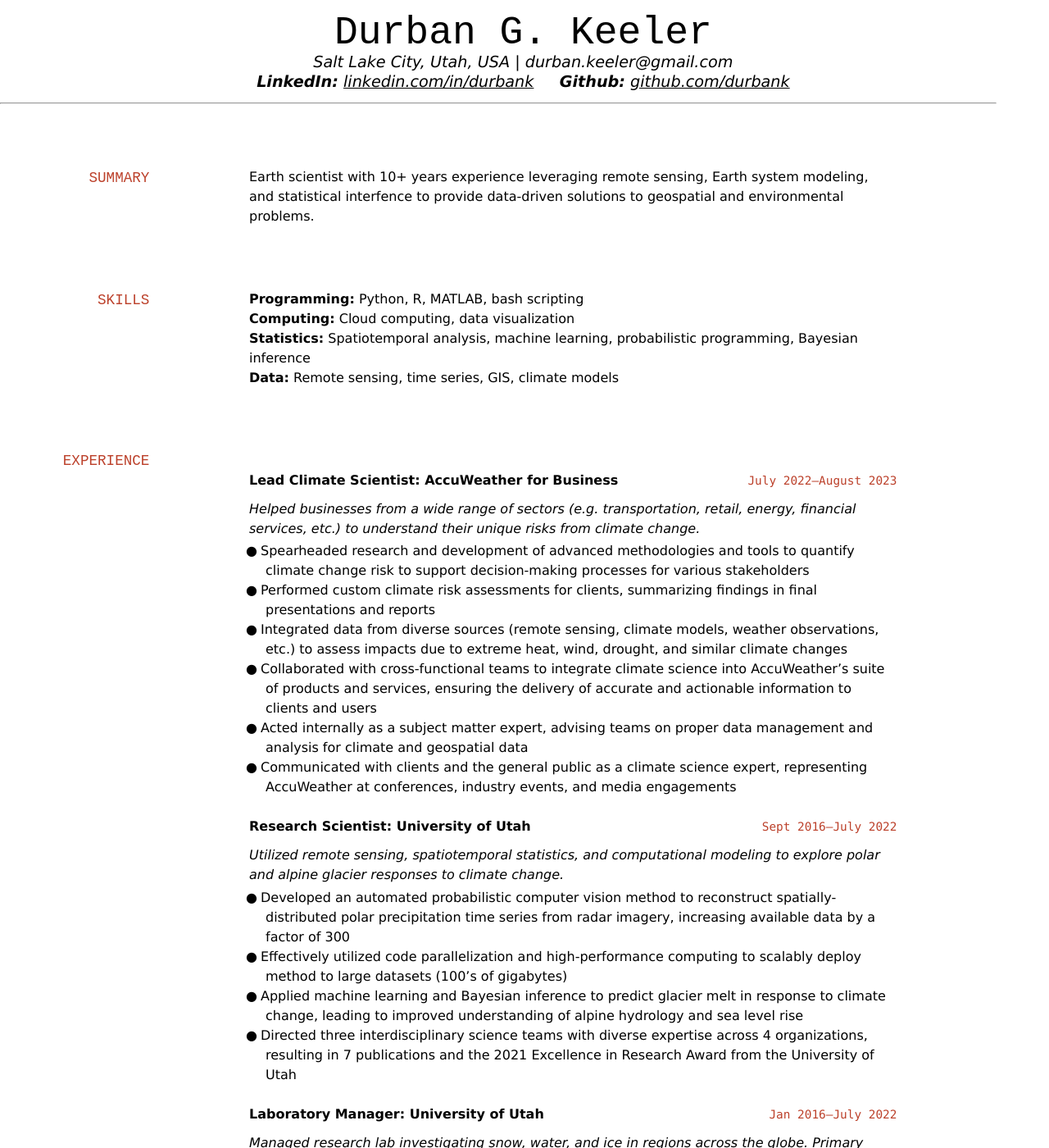
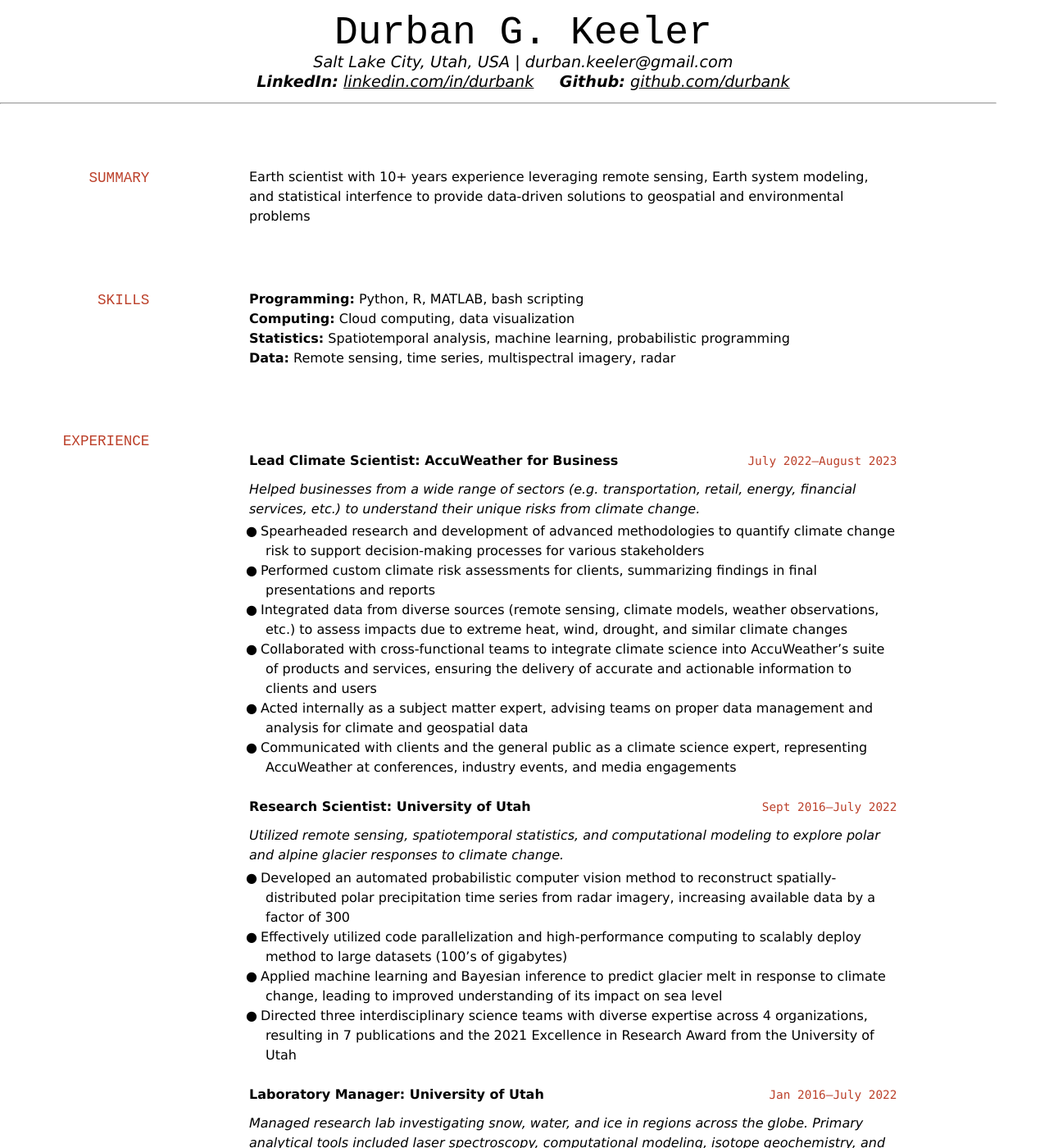
Before and after one commit to durbank/durbank.github.io, a Jekyll site: the page built from cv/resume-geo.md, in a window 1280 px wide and 1400 px high. Shown: the whole window at 82% size. Built offline with Jekyll 4.4.1, drawn with Linux system fonts in a browser that asks for light colours; some of the changed text lies outside the part shown.

Commit message:
Minor updates to geospatial resume

```diff
--- a/cv/resume-geo.md
+++ b/cv/resume-geo.md
@@ -14,14 +14,14 @@
 
 ## SUMMARY
 
-Earth scientist with 10+ years experience leveraging remote sensing, Earth system modeling, and statistical interfence to provide data-driven solutions to geospatial and environmental problems.
+Earth scientist with 10+ years experience leveraging remote sensing, Earth system modeling, and statistical interfence to provide data-driven solutions to geospatial and environmental problems
 
 ## SKILLS
 
 **Programming:** Python, R, MATLAB, bash scripting \
 **Computing:** Cloud computing, data visualization \
-**Statistics:** Spatiotemporal analysis, machine learning, probabilistic programming, Bayesian inference \
-**Data:** Remote sensing, time series, GIS, climate models
+**Statistics:** Spatiotemporal analysis, machine learning, probabilistic programming\
+**Data:** Remote sensing, time series, multispectral imagery, radar
 
 ### EXPERIENCE
 
@@ -31,7 +31,7 @@
 
 *Helped businesses from a wide range of sectors (e.g. transportation, retail, energy, financial services, etc.) to understand their unique risks from climate change.*
 
-- Spearheaded research and development of advanced methodologies and tools to quantify climate change risk to support decision-making processes for various stakeholders
+- Spearheaded research and development of advanced methodologies to quantify climate change risk to support decision-making processes for various stakeholders
 - Performed custom climate risk assessments for clients, summarizing findings in final presentations and reports
 - Integrated data from diverse sources (remote sensing, climate models, weather observations, etc.) to assess impacts due to extreme heat, wind, drought, and similar climate changes
 - Collaborated with cross-functional teams to integrate climate science into AccuWeather's suite of products and services, ensuring the delivery of accurate and actionable information to clients and users
@@ -46,7 +46,7 @@
 - Developed an automated probabilistic computer vision method to reconstruct spatially-distributed polar precipitation time series from radar imagery, increasing available data by a factor of 300
 <!-- - Developed and deployed QA/QC subroutines to automatically identify potential data issues -->
 - Effectively utilized code parallelization and high-performance computing to scalably deploy method to large datasets (100's of gigabytes)
-- Applied machine learning and Bayesian inference to predict glacier melt in response to climate change, leading to improved understanding of alpine hydrology and sea level rise
+- Applied machine learning and Bayesian inference to predict glacier melt in response to climate change, leading to improved understanding of its impact on sea level
 - Directed three interdisciplinary science teams with diverse expertise across 4 organizations, resulting in 7 publications and the 2021 Excellence in Research Award from the University of Utah
 
 `Jan 2016–July 2022`
@@ -70,7 +70,7 @@
 - Effectively communicated findings to both expert and non-technical audiences, winning Best in Session presentation awards in three separate BYU Spring Research conferences
 - Improved student success by modernizing course curricula in GIS and field study courses, leading to receipt of the 2015 Outstanding Teaching Award
 
-`May 2012–Aug 2012`
+<!-- `May 2012–Aug 2012`
 **Geology intern: Forest Oil Corporation**
 
 *Quantified correlations between well success and various 3D seismic attributes in the Permian Basin to help identify future well sites and constrain risk assessments.*
@@ -78,7 +78,7 @@
 - Increased team's potential for well success rates through data-driven analysis
 - Identified and solved issues with minimal oversight
 - Quickly developed new skills as needed (e.g. IHS Kingdom seismic software suite)
-- Summarized technical results to managers in concise and informative reports
+- Summarized technical results to managers in concise and informative reports -->
 
 <!-- `Sept 2009–May 2011`
 **Admissions and Financial Aid Associate: BYU Student Services**
@@ -119,14 +119,14 @@
 `2015`
 Best in Session Award: BYU Spring Research Conference
 
-<!-- `2014`
+`2014`
 Best in Session Award: BYU Spring Research Conference
 
 `2013`
 Best in Session Award: BYU Spring Research Conference
 
 `2012`
-Brigham Young University ORCA grant recipient -->
+Brigham Young University ORCA grant recipient
 
 <!-- `2006`
 ConocoPhillips Scholarship recipient
```
